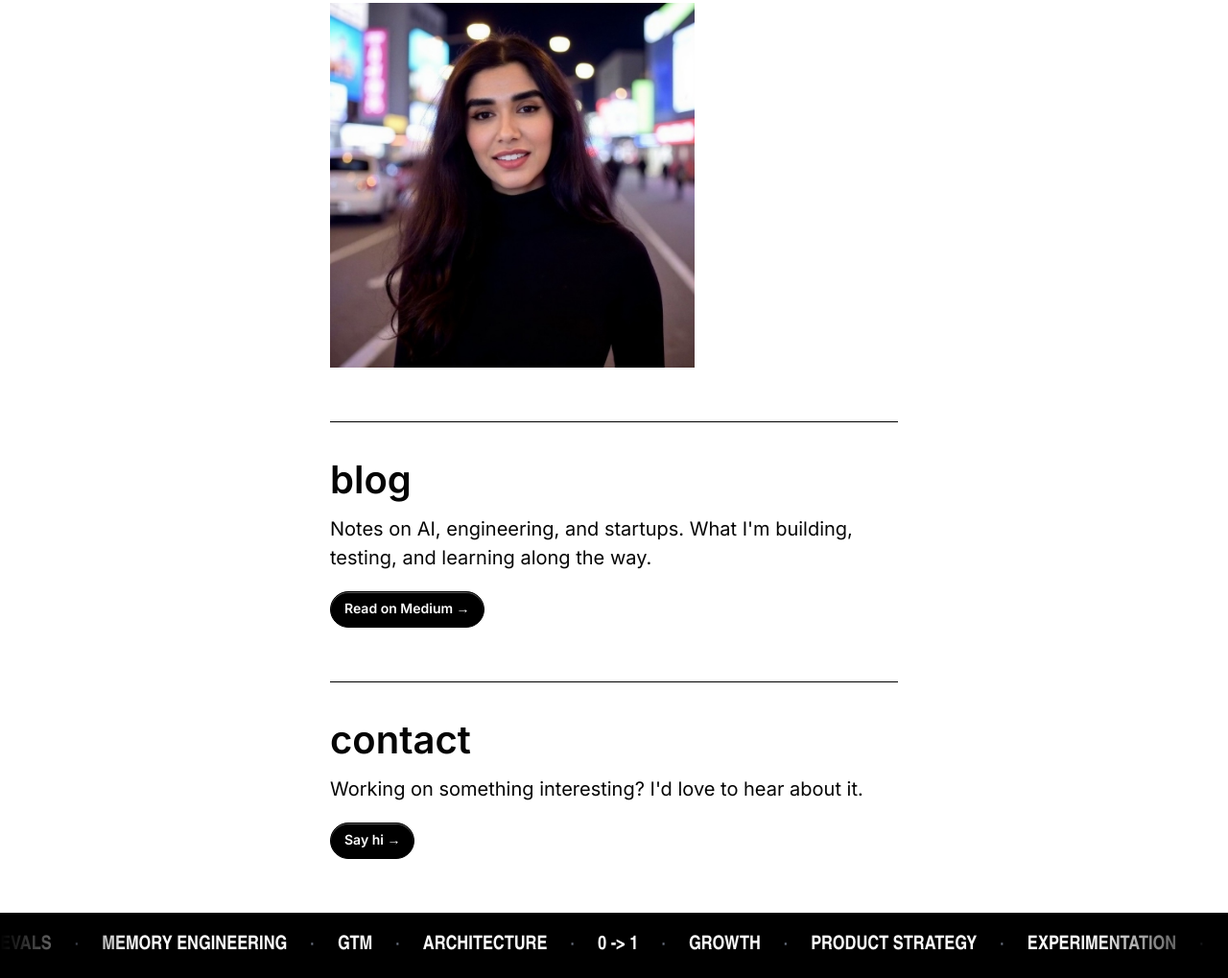
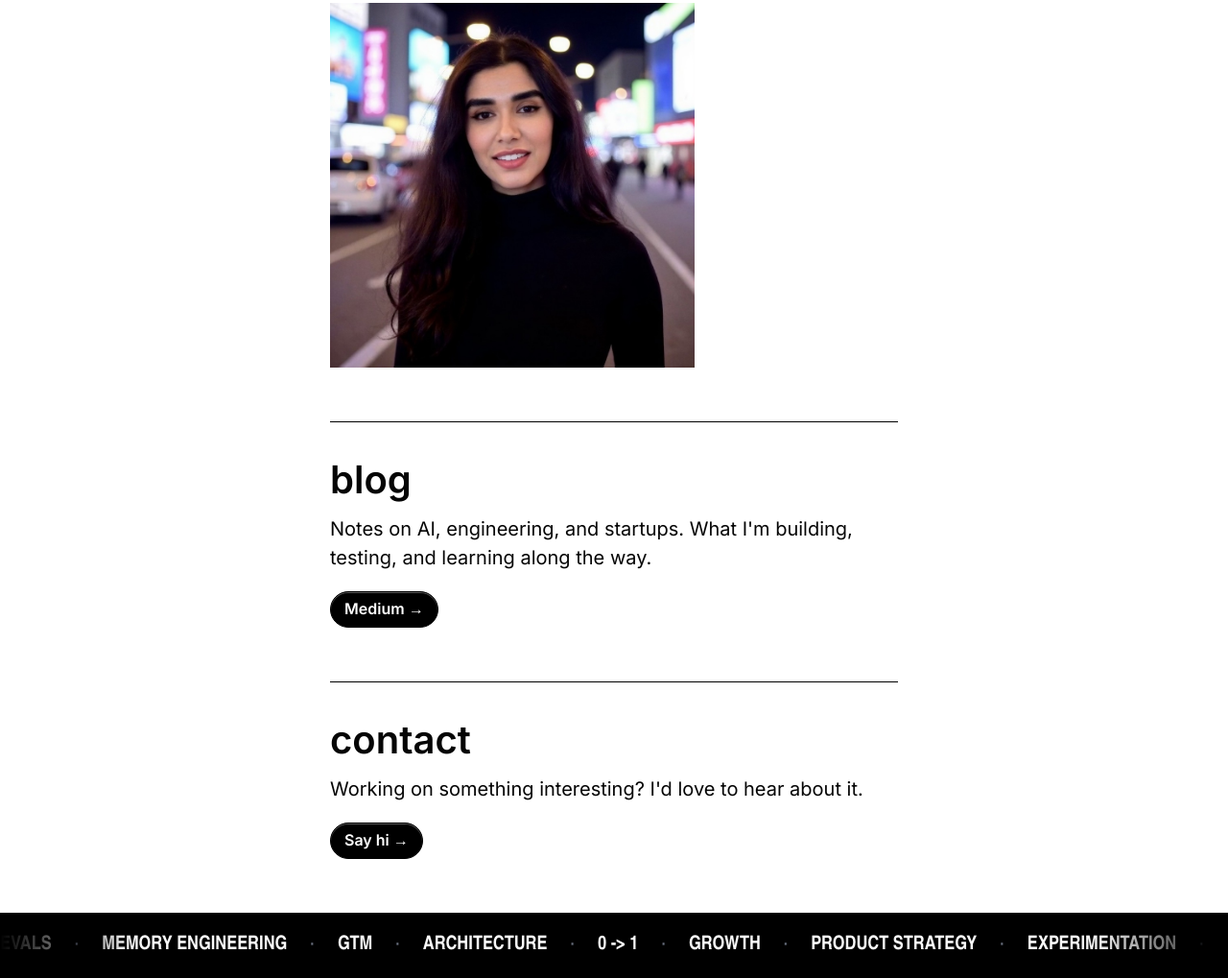
Before and after one commit to skhander/Website-2.0, a plain HTML site: page index.html in a window 1280 px wide. Shown: the part 1005-2024 px from the top of the page at 96% size. Drawn offline with Linux system fonts and the light colour scheme; a web font is replaced by a local one.

Commit message:
Shorten the blog CTA and set section pill buttons to 16px.
Co-authored-by: Cursor <cursoragent@cursor.com>

```diff
--- a/index.html
+++ b/index.html
@@ -8,7 +8,7 @@
   <link rel="preconnect" href="https://fonts.gstatic.com" crossorigin>
   <link href="https://fonts.googleapis.com/css2?family=Instrument+Serif:ital@0;1&display=swap" rel="stylesheet">
   <link rel="stylesheet" href="brand.css">
-  <link rel="stylesheet" href="landing.css?v=20261122s">
+  <link rel="stylesheet" href="landing.css?v=20261122t">
 </head>
 <body>
   <section class="hero" id="top">
@@ -115,7 +115,7 @@
       <hr class="rule-solid">
       <h2>blog</h2>
       <p>Notes on AI, engineering, and startups. What I'm building, testing, and learning along the way.</p>
-      <p><a class="btn btn-pill" href="https://sharinkhander.medium.com/" target="_blank" rel="noopener">Read on Medium →</a></p>
+      <p><a class="btn btn-pill" href="https://sharinkhander.medium.com/" target="_blank" rel="noopener">Medium →</a></p>
     </div>
   </section>
 
--- a/landing.css
+++ b/landing.css
@@ -374,6 +374,8 @@ body {
   letter-spacing: var(--tracking-zero);
   margin: 0 0 16px;
 }
+
+.sheet .btn-pill { font-size: 16px; }
 
 .sheet p {
   font-family: var(--font-ui);
```
